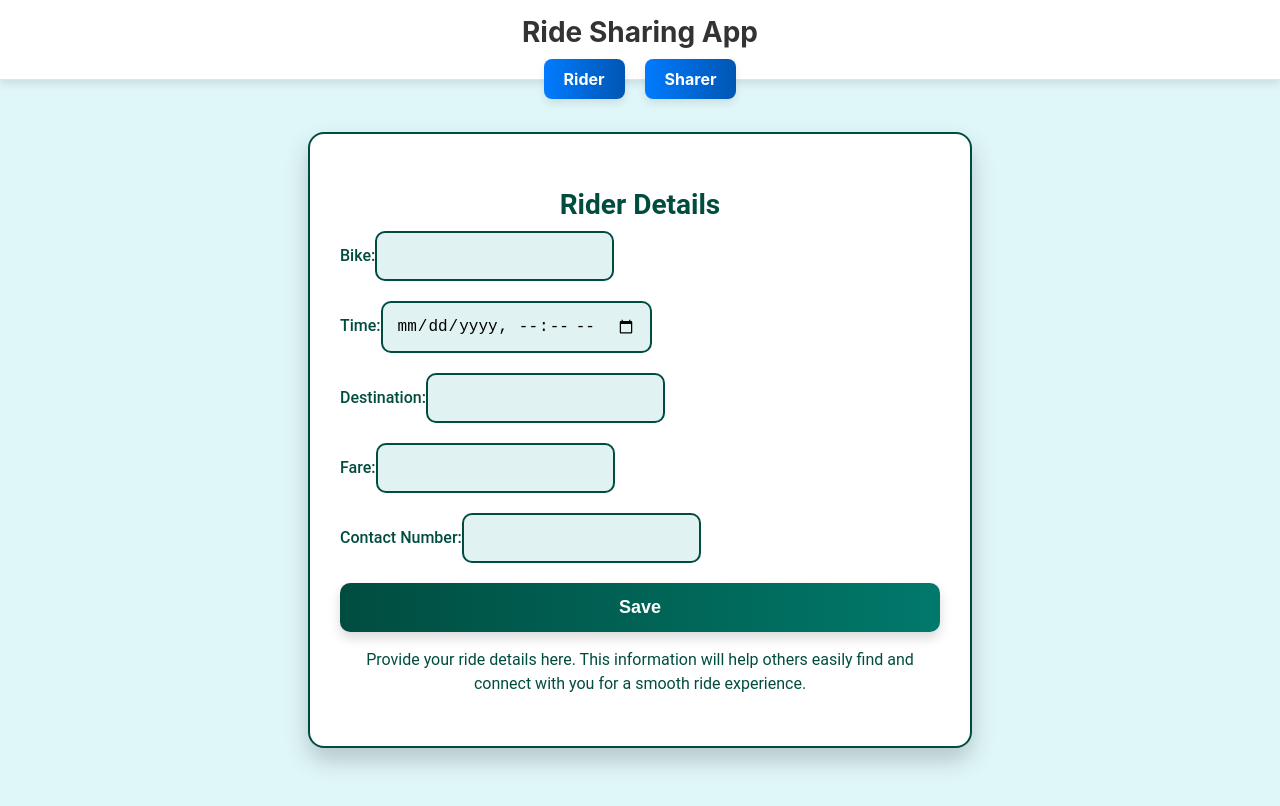
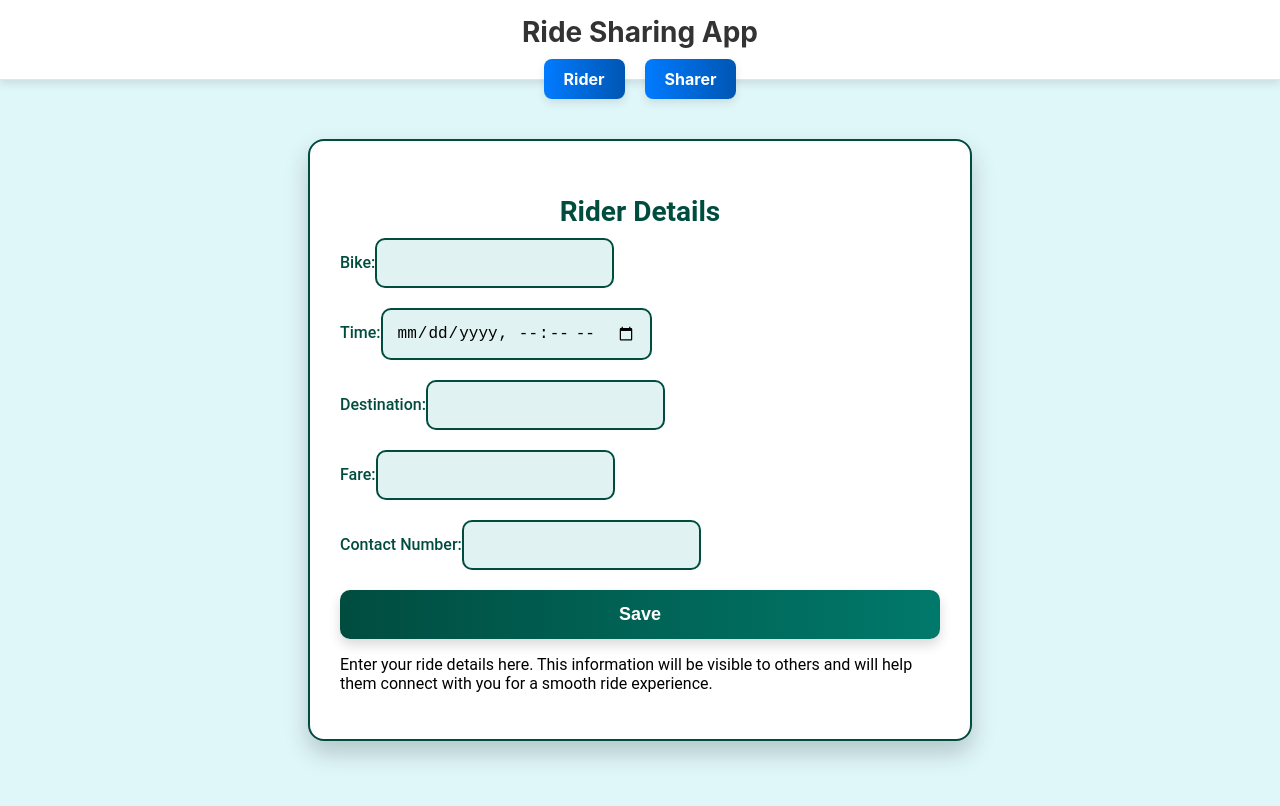
Before and after one commit to 3aswarconnect/ride_share, a React (Create React App) app: page / in a window 1280 px wide. Shown: the top 806 px of the page. Built offline with nearby package versions, Linux system fonts and the light colour scheme.

Commit message:
Update RiderForm.js

```diff
--- a/src/RiderForm.js
+++ b/src/RiderForm.js
@@ -39,7 +39,6 @@ function RiderForm() {
     <div className="rider-container">
       <div className="rider-form-container">
         <h2>Rider Details</h2>
-
         <form onSubmit={handleSubmit}>
           <div className="form-field">
             <label>
@@ -73,9 +72,11 @@ function RiderForm() {
           </div>
           <button type="submit" className="save-button">Save</button>
         </form>
-                <p className="form-description">
-          Provide your ride details here. This information will help others easily find and connect with you for a smooth ride experience.
-        </p>
+        <footer className="form-footer">
+          <p>
+            Enter your ride details here. This information will be visible to others and will help them connect with you for a smooth ride experience.
+          </p>
+        </footer>
       </div>
     </div>
   );
```
